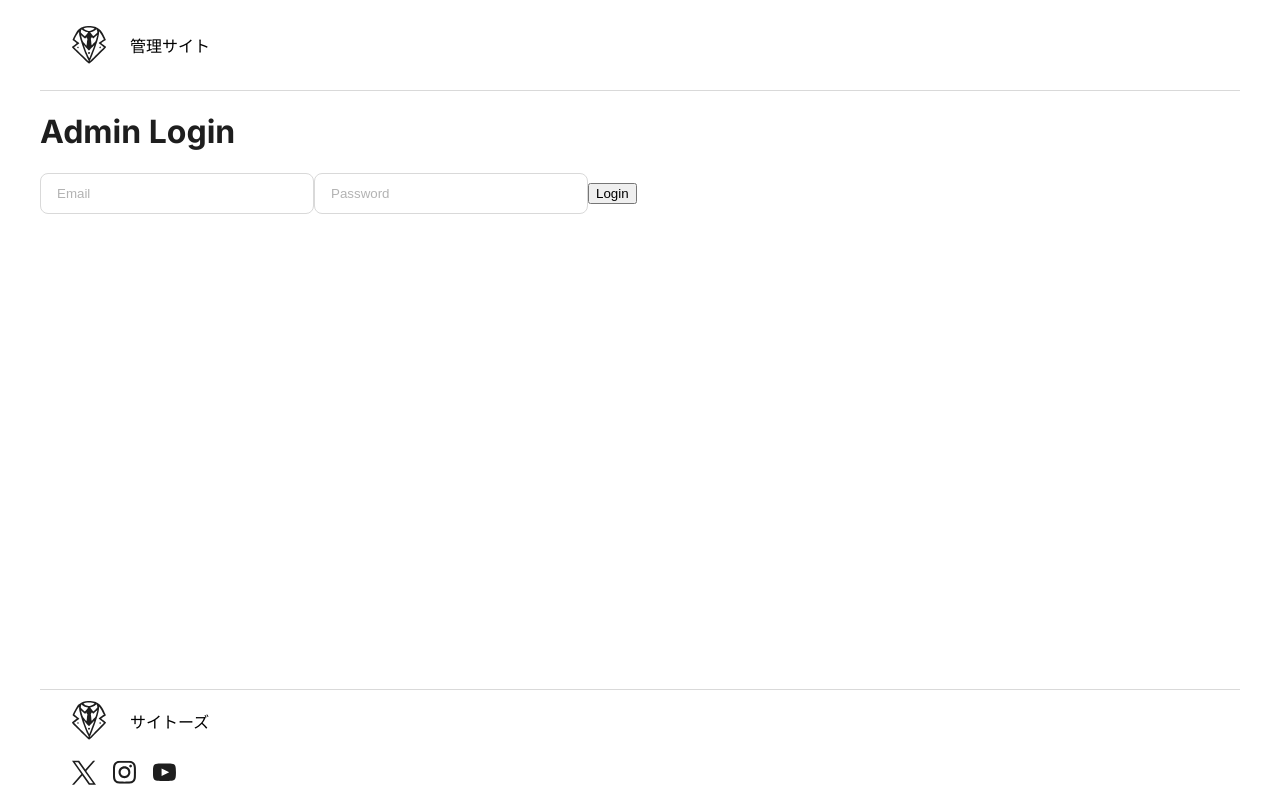
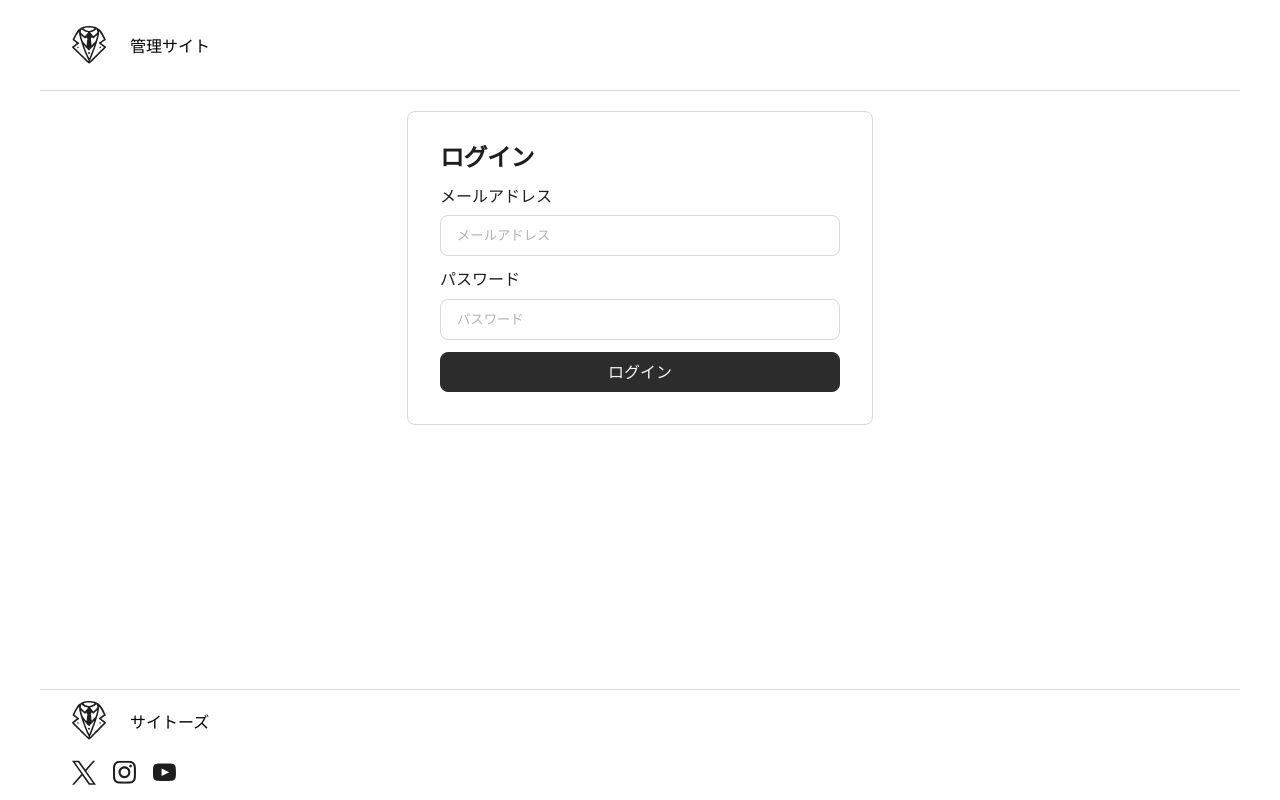
Before and after one commit to artsdaniiru/suit-site, a Vue app: page /admin/login in a window 1280 px wide. Built offline with nearby package versions, Linux system fonts and the light colour scheme.

Commit message:
login page design

```diff
--- /dev/null
+++ b/src/router/checkAdminAuth.js
@@ -0,0 +1,20 @@
+import axios from 'axios';
+
+// Функция для проверки, авторизован ли пользователь как администратор
+async function checkAdminAuth() {
+    try {
+        const response = await axios.get(process.env.VUE_APP_BACKEND_URL + '/backend/admin/auth.php?action=get_user', {
+            withCredentials: true
+        });
+
+        if (response.data.status === 'success') {
+            return true; // Администратор авторизован
+        } else {
+            return false; // Не авторизован
+        }
+    } catch (error) {
+        return false; // Ошибка, не авторизован
+    }
+}
+
+export default checkAdminAuth;
--- a/src/router/index.js
+++ b/src/router/index.js
@@ -5,7 +5,7 @@ import {
 import HomeView from '../views/HomeView.vue'
 import DashboardView from '../views/admin/DashboardView.vue'
 import LoginView from '../views/admin/LoginView.vue'
-import axios from 'axios';
+import checkAdminAuth from './checkAdminAuth';
 
 // Маршруты
 const routes = [
@@ -62,21 +62,26 @@ const router = createRouter({
 router.beforeEach(async (to, from, next) => {
   // Проверяем, требует ли маршрут авторизации
   if (to.matched.some(record => record.meta.requiresAdmin)) {
-    try {
-      // Проверяем авторизацию администратора
-      const response = await axios.get(process.env.VUE_APP_BACKEND_URL + '/backend/admin/auth.php?action=get_user', {
-        withCredentials: true
-      });
-      if (response.data.status === 'success') {
-        next(); // Администратор авторизован
+    const isAdminAuth = await checkAdminAuth();
+    if (isAdminAuth) {
+      if (to.path === '/admin') {
+        next({ path: '/admin/dashboard' }); // Перенаправляем на /admin/dashboard, если уже авторизован
       } else {
-        next({ name: 'LoginView' }); // Не авторизован, перенаправляем на страницу логина
+        next(); // Администратор авторизован, продолжаем
       }
-    } catch (error) {
-      next({ name: 'LoginView' });
+    } else {
+      next({ path: '/admin/login' }); // Не авторизован, перенаправляем на страницу логина
+    }
+  } else if (to.path === '/admin') {
+    // Проверка для маршрута /admin
+    const isAdminAuth = await checkAdminAuth();
+    if (isAdminAuth) {
+      next({ path: '/admin/dashboard' }); // Если администратор авторизован, перенаправляем на dashboard
+    } else {
+      next({ path: '/admin/login' }); // Если не авторизован, перенаправляем на логин
     }
   } else {
-    next();
+    next(); // Пропускаем маршрут, если не требуется авторизация
   }
 })
 
--- a/src/views/admin/LoginView.vue
+++ b/src/views/admin/LoginView.vue
@@ -1,12 +1,28 @@
 <template>
     <div>
-        <h1>Admin Login</h1>
-        <form @submit.prevent="loginAdmin">
-            <input v-model="email" type="email" placeholder="Email" required />
-            <input v-model="password" type="password" placeholder="Password" required />
-            <button type="submit">Login</button>
-        </form>
+        <div class="form">
+            <form @submit.prevent="loginAdmin">
+                <h3>ログイン</h3>
+                <div class="form-elem">
+                    <label for="email">メールアドレス</label>
+                    <input type="email" v-model="email" placeholder="メールアドレス" required />
+                </div>
+                <div class="form-elem">
+                    <label for="password">パスワード</label>
+                    <input type="password" v-model="password" placeholder="パスワード" required />
+                </div>
+
+                <!-- Вывод ошибки логина -->
+                <div v-if="errorMessage" class="alert-filed danger">
+                    <img src="../../assets/icons/info-danger.svg" alt="info">
+                    <p>{{ errorMessage }}</p>
+                </div>
+
+                <button class="button" type="submit">ログイン</button>
+            </form>
+        </div>
     </div>
+
 </template>
 
 <script>
@@ -21,11 +37,14 @@ export default defineComponent({
         const email = ref('');
         const password = ref('');
 
+        const errorMessage = ref(''); // Переменная для хранения сообщений об ошибках
+
         const { isUserLoggedIn, logout } = inject('auth')
         const { reloadAdminUserData } = inject('admin_auth')
 
         const loginAdmin = async () => {
 
+            errorMessage.value = '';
             if (isUserLoggedIn.value) {
                 logout();
             }
@@ -46,7 +65,7 @@ export default defineComponent({
                     // Успешная авторизация, перенаправляем на панель администратора
                     router.push('/admin/dashboard');
                 } else {
-                    alert(response.message);
+                    errorMessage.value = response.data.message;
                 }
             } catch (error) {
                 console.error('Error during login:', error);
@@ -56,8 +75,40 @@ export default defineComponent({
         return {
             email,
             password,
-            loginAdmin
+            loginAdmin,
+            errorMessage
         };
     }
 });
 </script>
+<style lang="scss" scoped>
+.form {
+    border: 1px solid #d9d9d9;
+    border-radius: 8px;
+    padding: 32px;
+    background: #fff;
+    margin-top: 20px;
+    margin-left: auto;
+    margin-right: auto;
+    position: relative;
+
+    height: fit-content;
+
+    form {
+        display: flex;
+        flex-direction: column;
+        gap: 12px;
+
+        h3 {
+            margin: 0;
+        }
+
+        .form-elem {
+            display: flex;
+            flex-direction: column;
+            gap: 8px;
+            min-width: 400px;
+        }
+    }
+}
+</style>
```
